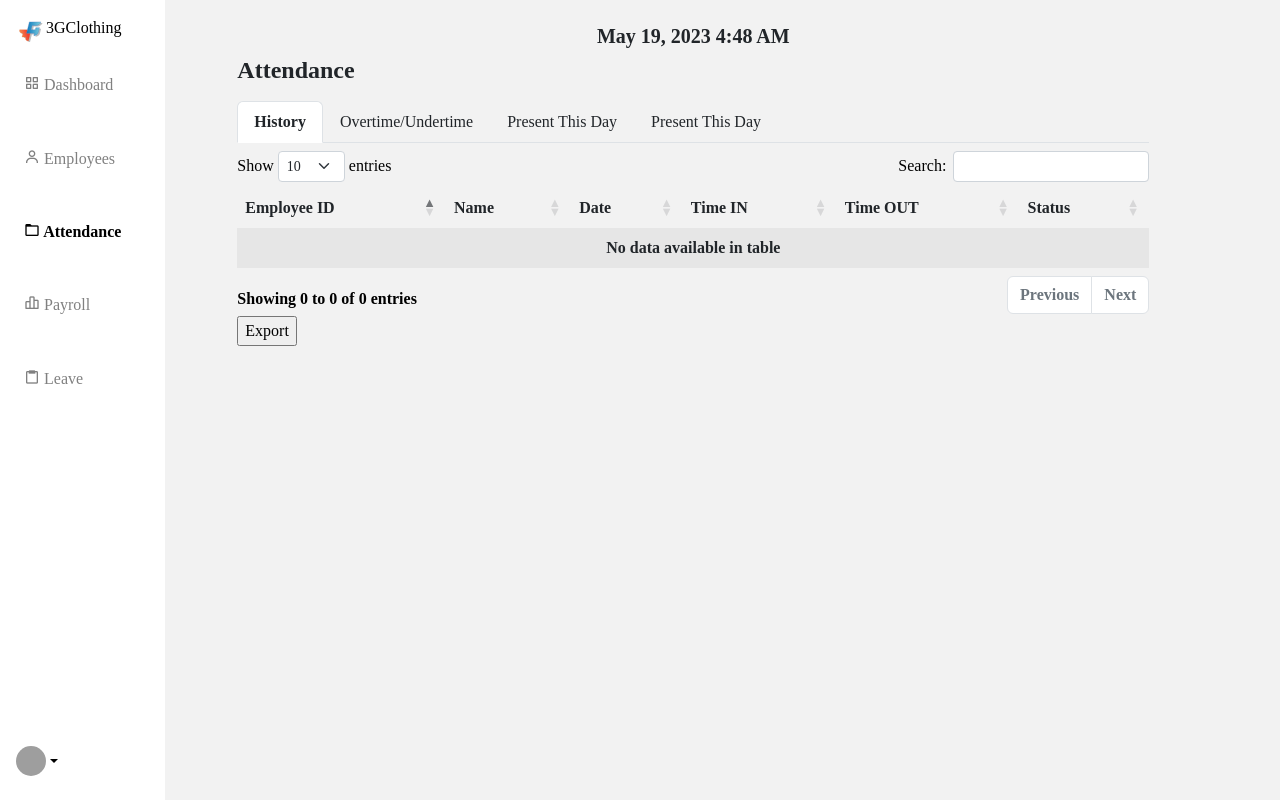
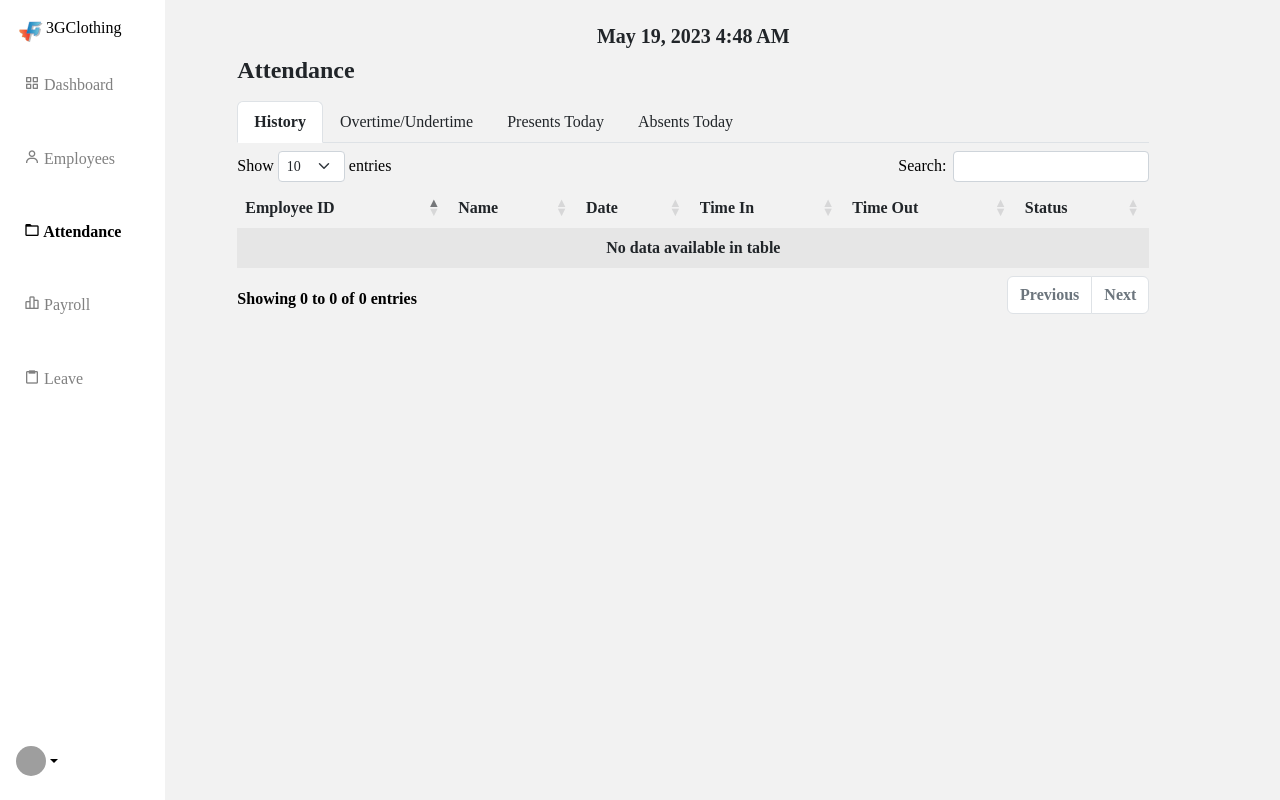
Before and after one commit to OZNERCRISOSTOMO/HR_DEPT, a PHP site: page /Pages/admin-attendanceList.php in a window 1280 px wide. Run offline with PHP 8.4, Linux system fonts and the light colour scheme; the visitor is signed in with stand-in values (Sample User, id 1); data that the repository does not hold is empty; some libraries are stand-ins or nearby versions; grey boxes are pictures that could not be loaded.

Commit message:
admin attendance/ employee list mini fix

```diff
--- a/Pages/admin-attendanceList.php
+++ b/Pages/admin-attendanceList.php
@@ -75,7 +75,7 @@ if (isset($_SESSION['admin_id'])) {
 
   <div div class="container ">
     <div class="row">
-      <h4 class="fw-bolder">Attendance</h4>
+      <h4><b>Attendance</b></h4>
       <div class="col-8 d-flex pr-3">
 
                   </div>
@@ -92,10 +92,10 @@ if (isset($_SESSION['admin_id'])) {
                         <a class="nav-link text-dark" href="#tab2" data-bs-toggle="tab">Overtime/Undertime</a>
                       </li>
                       <li class="nav-item">
-                        <a class="nav-link text-dark" href="#tab3" data-bs-toggle="tab">Present This Day</a>
+                        <a class="nav-link text-dark" href="#tab3" data-bs-toggle="tab">Presents Today</a>
                       </li>
                       <li class="nav-item">
-                        <a class="nav-link text-dark" href="#tab4" data-bs-toggle="tab">Present This Day</a>
+                        <a class="nav-link text-dark" href="#tab4" data-bs-toggle="tab">Absents Today</a>
                       </li>
                     </ul>
 
@@ -107,11 +107,11 @@ if (isset($_SESSION['admin_id'])) {
         <table id="history" class="table table-striped table-borderless align-middle text-center">
     <thead>
       <tr>
-        <th>Employee ID</th>
+        <th style="white-space: nowrap;">Employee ID</th>
         <th>Name</th>
         <th>Date</th>
-        <th>Time IN</th>
-        <th>Time OUT</th>
+        <th style="white-space: nowrap;">Time In</th>
+        <th style="white-space: nowrap;">Time Out</th>
         <th>Status</th>
       </tr>
       </thead>
@@ -153,9 +153,7 @@ if (isset($_SESSION['admin_id'])) {
     </tbody>
     </table>
 
-    <form method="POST" action="../Functions/export.php">
-      <input type="submit" name="export" id="export" value="Export">
-    </form>
+
         </div>
 
 
@@ -164,7 +162,7 @@ if (isset($_SESSION['admin_id'])) {
         <table id="overtime" class="table table-striped table-borderless align-middle text-center mb-2">
     <thead>
       <tr>
-        <th>Employee ID</th>
+        <th style="white-space: nowrap;">Employee ID</th>
         <th>Name</th>
         <th>Department</th>
         <th>Remarks</th>
@@ -213,15 +211,17 @@ if (isset($_SESSION['admin_id'])) {
       <td><?php echo $row['remarks']; ?> </td>
       <td><?php echo $row['date']; ?> </td>
       <td><?php echo $row['over_time']; ?> </td>
-      <td class="d-flex">
+      <td>
+      <div class="d-flex justify-content-center">
       <form method="post" action="../Functions/overtime-accept.php">
           <input type="hidden" name="acceptid" id="acceptid" value=<?php echo $row['id']; ?>>
-          <input type="submit" name="acceptbtn" id="acceptbtn" class="btn btn-sm btn-primary" value="Accept">
+          <button type="submit" name="acceptbtn" id="acceptbtn" class="btn btn-sm btn-primary me-2 d-flex justify-content-center align-items-center"><i class="fa-solid fa-check me-2"></i>Accept</button>
       </form>
       <form method="post" action="../Functions/overtime-delete.php">
           <input type="hidden" name="deleteid" id="deleteid" value=<?php echo $row['id']; ?>>
-          <input type="submit" name="deletebtn" id="deletebtn" class="btn btn-sm btn-danger" value="Delete">
+          <button type="submit" name="deletebtn" id="deletebtn" class="btn btn-sm btn-danger me-2  d-flex justify-content-center align-items-center"><i class="fa-solid fa-xmark me-2"></i>Decline</button>
       </form>
+        </div>
       </td>
     </tr>
     <?php
@@ -232,19 +232,19 @@ if (isset($_SESSION['admin_id'])) {
         </div>
  <!------------ Table 2 End ------------ -->
 
- <!------------ Table 3 Recents------------ -->
+ <!------------ Table 3 Present Today------------ -->
         <div class="tab-pane fade" id="tab3">
         <table id="recents" class="table table-striped">
 			<thead>
 				<tr>
 
-			     <th>Employee ID</th>
+			     <th style="white-space: nowrap;">Employee ID</th>
             <th>Firstname</th>
             <th>Lastname</th>
             <th>Department</th>
 		      	<th>Date</th>
-            <th>Time In</th>
-            <th>Time Out</th>
+            <th style="white-space: nowrap;">Time In</th>
+            <th style="white-space: nowrap;">Time Out</th>
             <th>Status</th>
 
 
```
Also changed, not shown: Pages/employee-list.php (+3 -10 lines).
